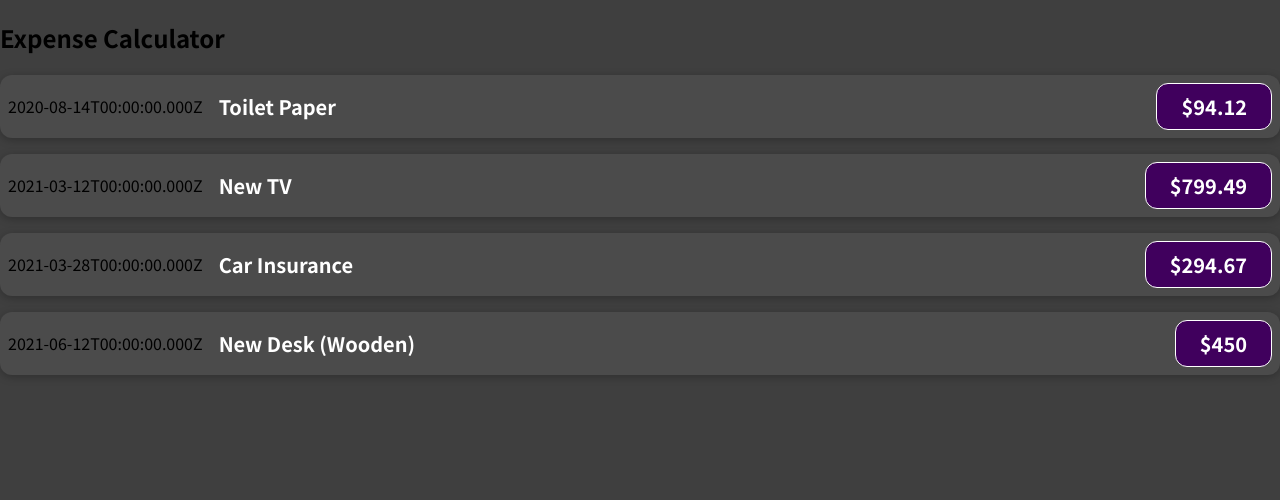
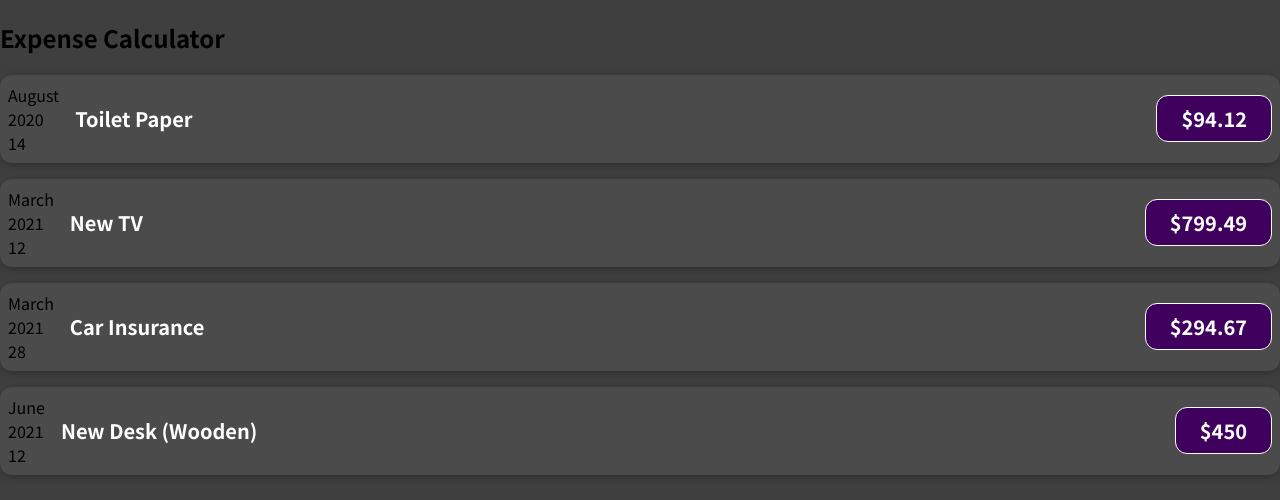
Before and after one commit to kjh-busan/01-starting-setup, a JavaScript app: page / in a window 1280 px wide. Shown: the top 500 px of the page. Built offline with nearby package versions, Linux system fonts and the light colour scheme.

Commit message:
feat: props2

```diff
--- a/src/App.js
+++ b/src/App.js
@@ -23,7 +23,16 @@ const App = () => {
     },
   ];
 
-  const items = expenses.map((item) => <ExpenseItem expense={item} />);
+  const items = expenses.map((item) => {
+    return (
+      <ExpenseItem
+        key={item.id}
+        title={item.title}
+        amount={item.amount}
+        date={item.date}
+      />
+    );
+  });
 
   return (
     <div>
--- a/src/components/ExpenseItem.js
+++ b/src/components/ExpenseItem.js
@@ -1,16 +1,20 @@
 import "./ExpenseItem.css";
 
-const ExpenseItem = ({ expense }) => {
-  // const expenseDate = new Date(2023, 2, 16);
-  // const expenseTitle = "Car Insurance";
-  // const expenseAmount = 294.67;
+const ExpenseItem = (props) => {
+  const month = props.date.toLocaleString("en-US", { month: "long" });
+  const day = props.date.toLocaleString("en-US", { day: "2-digit" });
+  const year = props.date.getFullYear();
 
   return (
     <div className="expense-item">
-      <div>{expense.date.toISOString()}</div>
+      <div>
+        <div>{month}</div>
+        <div>{year}</div>
+        <div>{day}</div>
+      </div>
       <div className="expense-item__description">
-        <h2>{expense.title}</h2>
-        <div className="expense-item__price">${expense.amount}</div>
+        <h2>{props.title}</h2>
+        <div className="expense-item__price">${props.amount}</div>
       </div>
     </div>
   );
```
